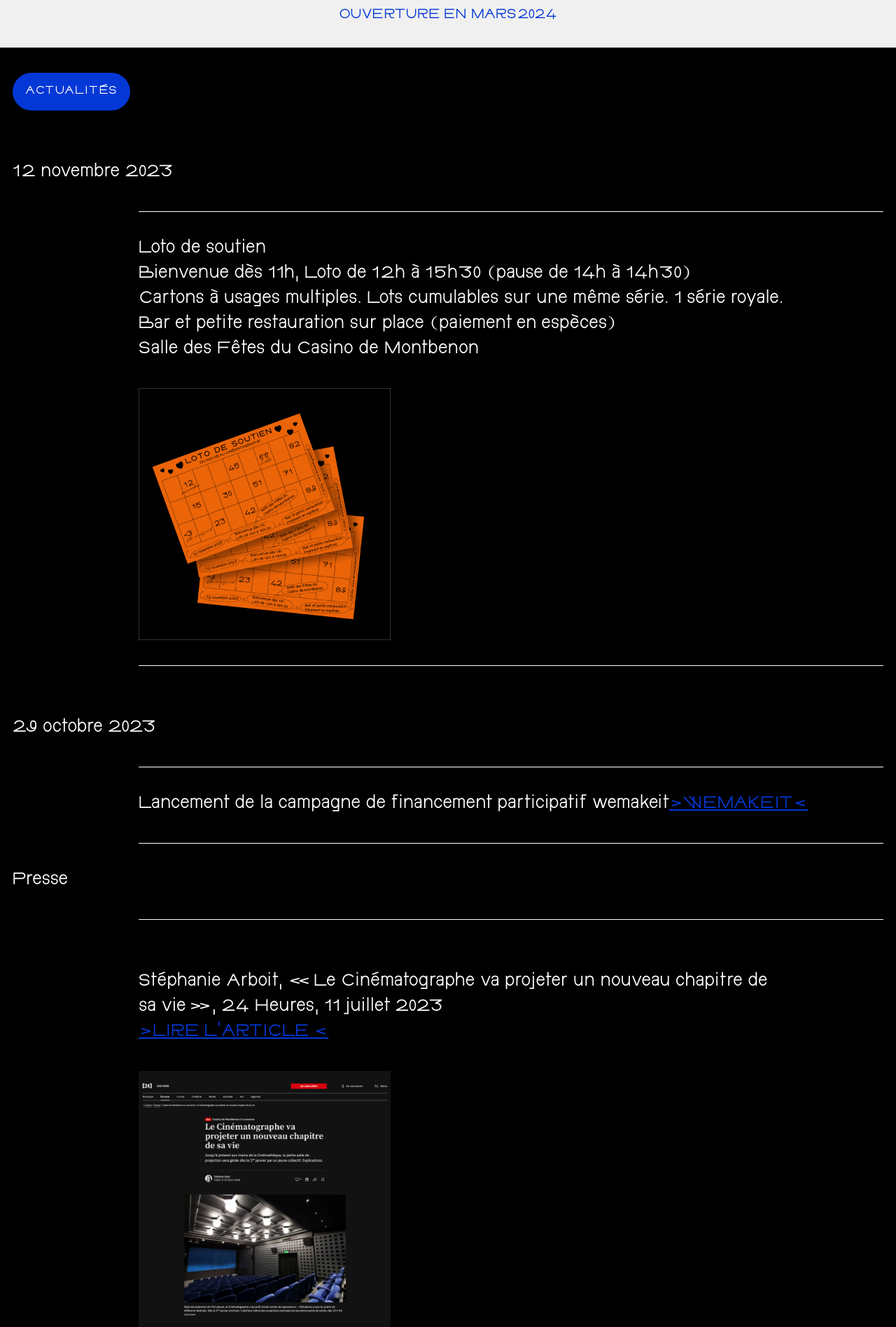
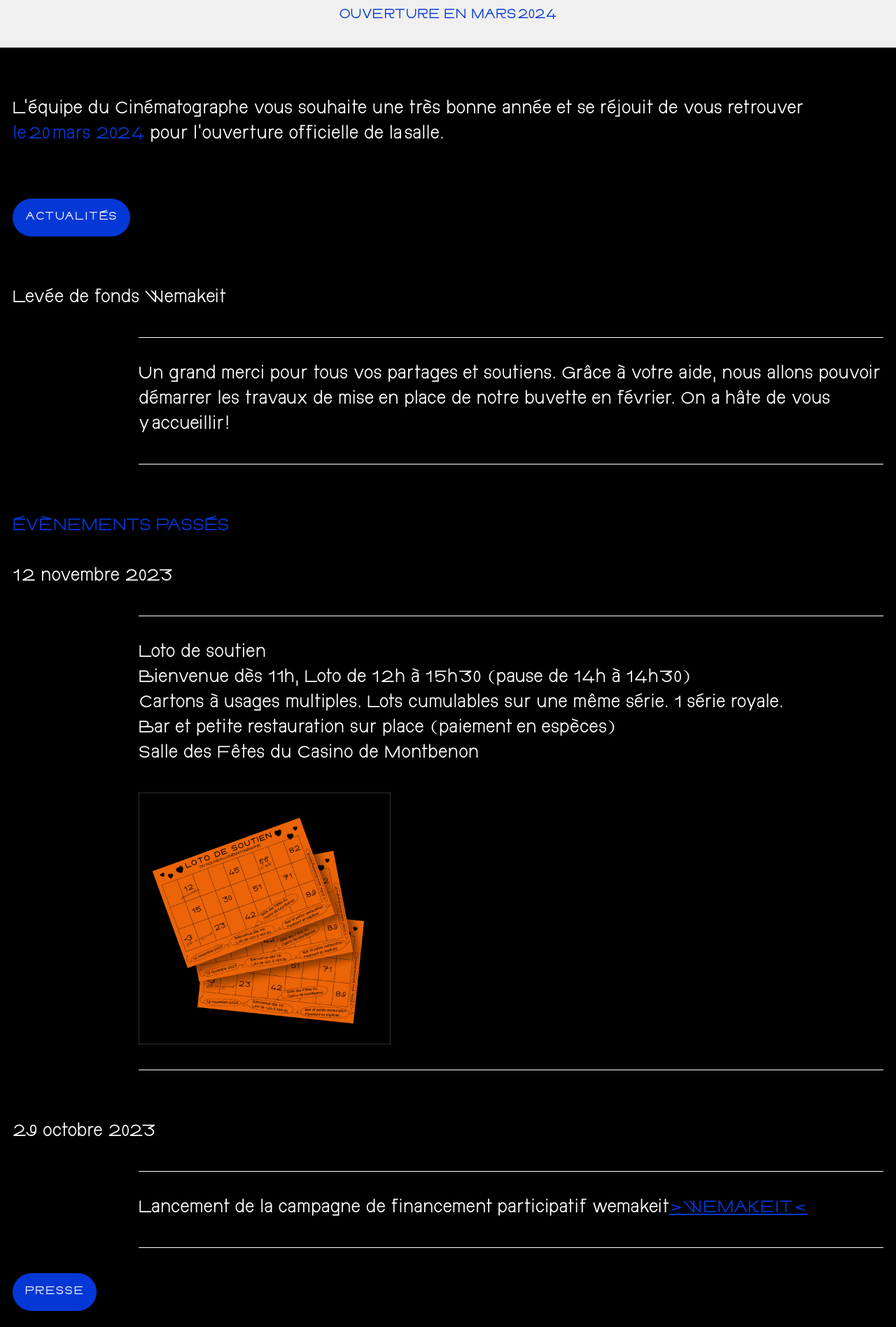
Before and after one commit to azertypow/lecinematographe.landingPage, a Vue app: page / in a window 1280 px wide. Shown: the part 76-1973 px from the top of the page at 70% size. Built offline with nearby package versions, Linux system fonts and the light colour scheme.

Commit message:
feat: add content

```diff
--- a/src/App.vue
+++ b/src/App.vue
@@ -12,7 +12,17 @@
             <section
                     class="v-app__section"
             >
+                <div style="padding-top: 2rem; padding-bottom: 1rem;">
+                    L'équipe du Cinématographe vous souhaite une très bonne année et se réjouit de vous retrouver <span style="color: var(--lc-color)">le&nbsp;20&nbsp;mars 2024</span> pour l’ouverture officielle de la&nbsp;salle.
+                </div>
+
                 <h2>ACTUALITÉS</h2>
+
+                <app-date date="Levée de fonds Wemakeit">
+                    Un grand merci pour tous vos partages et soutiens. Grâce à votre aide, nous allons pouvoir démarrer les travaux de mise en place de notre buvette en février. On a hâte de vous y&nbsp;accueillir!
+                </app-date>
+
+                <h3 style="padding-top: 1rem; color: var(--lc-color); text-transform: uppercase">Évènements passés</h3>
 
                 <div
                         class="v-app__date_container"
@@ -44,9 +54,9 @@
                     class="v-app__info_container"
                 >
                     <section class="v-app__info" >
-                        <h3
+                        <h2
                             class="v-app__info__title"
-                        >Presse</h3>
+                        >Presse</h2>
                         <div
                             class="v-app__info__slot"
                         >
@@ -135,6 +145,20 @@
                     <p>Nous contacter
                         <br><a target="_blank" href="mailto:nouveau-cinematographe@proton.me" >nouveau-cinematographe@proton.me</a>
                     </p>
+
+                    <h2>Nous soutenir</h2>
+                    <div style="display: grid; grid-template-columns: repeat(1, 1fr) repeat(1, 10fr); gap: .5rem" >
+                        <div>
+                            <div>iban:</div>
+                            <div>BIC:</div>
+                            <div>Nom:</div>
+                        </div>
+                        <div>
+                            <div>CH52 0900 0000 1624 8177 6</div>
+                            <div>POFICHBEXXX</div>
+                            <div>Collectif du nouveau Cinématographe Lausanne</div>
+                        </div>
+                    </div>
                 </div>
             </section>
         </div>
--- a/src/main.scss
+++ b/src/main.scss
@@ -65,6 +65,7 @@ h2 {
   margin-top: 1rem;
   margin-bottom: 1rem;
   letter-spacing: .075em;
+  text-transform: uppercase;
 }
 
 h3 {
```
